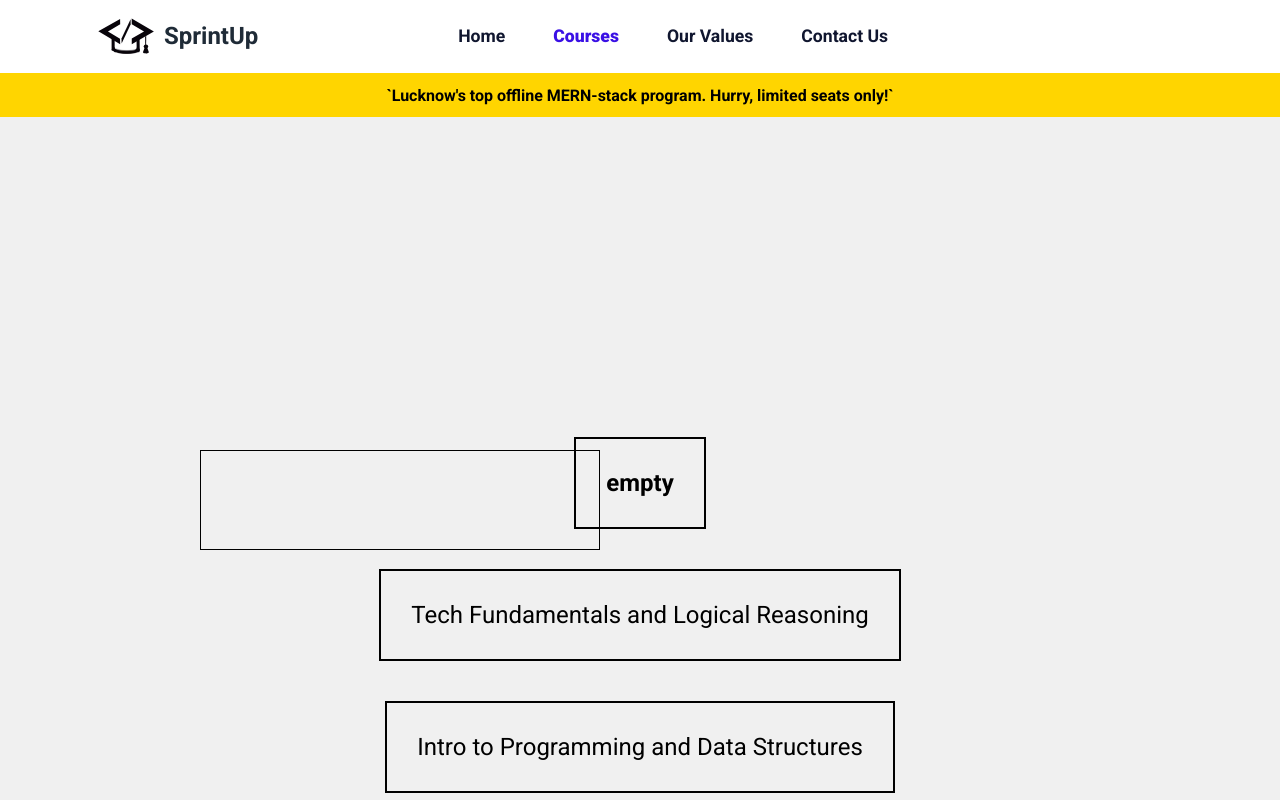
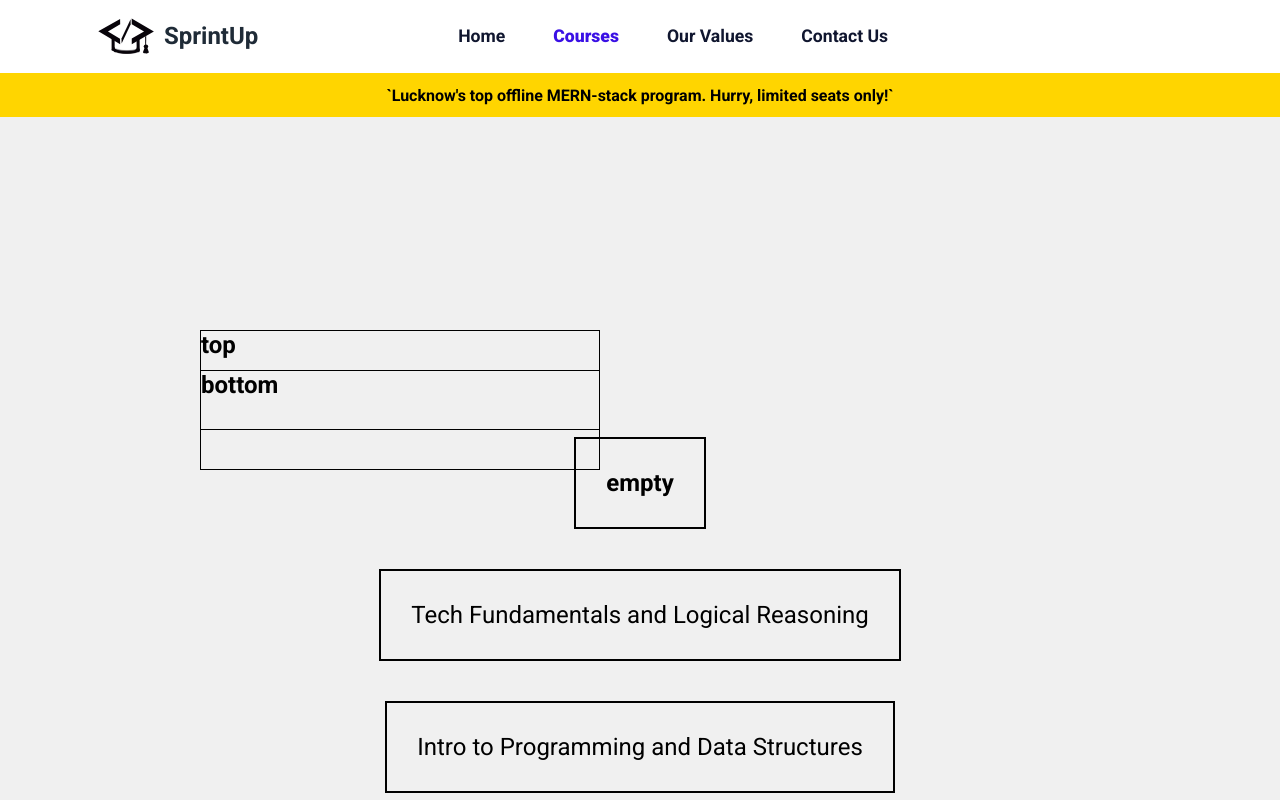
Before and after one commit to drumil32/Ed-Tech, a React (Vite) app in the folder frontend/: page /course-details in a window 1280 px wide. Shown: the top 800 px of the page. Built offline with nearby package versions, Linux system fonts and the light colour scheme.

Commit message:
fix : scolling in course-details

```diff
--- a/frontend/src/pages/CourseDetails/CourseDetails.tsx
+++ b/frontend/src/pages/CourseDetails/CourseDetails.tsx
@@ -88,7 +88,8 @@ const CourseDetails: React.FC = () => {
     const [activeIndex, setActiveIndex] = useState<number | null>(null);
     const headingRefs = useRef<(HTMLDivElement | null)[]>([]);
     const helper = useRef<HTMLDivElement | null>(null);
-
+    const { innerHeight: height } = window;
+    const newHeight = (height / 2)-70;
     useEffect(() => {
         const observer = new IntersectionObserver(
             (entries) => {
@@ -102,7 +103,7 @@ const CourseDetails: React.FC = () => {
             },
             {
                 threshold: 0.5,
-                rootMargin: "-300px 0px -300px 0px"
+                rootMargin: `-${newHeight}px 0px -${newHeight}px 0px`
             }
         );
 
@@ -140,11 +141,36 @@ const CourseDetails: React.FC = () => {
                     height: "100px",
                     width: "400px",
                     position: "fixed",
-                    bottom: "250px",
+                    bottom: `${newHeight}px`,
                     left: "200px"
                 }}
                 ref={helper}
             >
+                <h2>bottom</h2>
+                {(activeIndex && activeIndex > 0 && activeIndex < 9) ?
+                    <>
+                        {courseMoudluesDetails[activeIndex].heading}
+                        {
+                            courseMoudluesDetails[activeIndex].topics?.map((topic) =>
+                                <p key={nanoid()}>+ {topic}</p>
+                            )
+                        }
+                    </> :
+                    <></>
+                }
+            </div>
+            <div
+                style={{
+                    border: "1px solid black",
+                    height: "100px",
+                    width: "400px",
+                    position: "fixed",
+                    top: `${newHeight}px`,
+                    left: "200px"
+                }}
+                ref={helper}
+            >
+                <h2>top</h2>
                 {(activeIndex && activeIndex > 0 && activeIndex < 9) ?
                     <>
                         {courseMoudluesDetails[activeIndex].heading}
```
